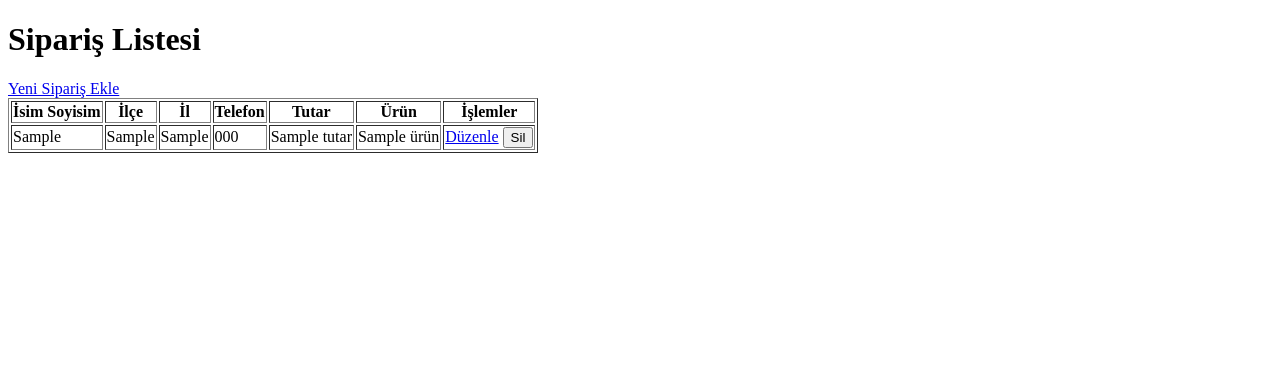
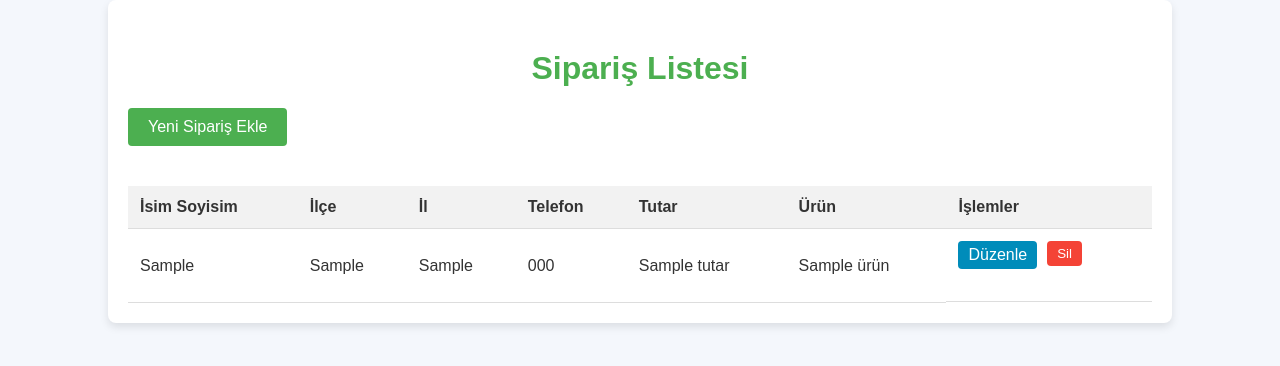
Before and after one commit to SiparisTakip/VercelSiparis, a Flask app: template templates/index.html in a window 1280 px wide. Shown: the top 366 px of the page. Run offline with Flask 3, Linux system fonts and the light colour scheme; the template is opened without the code that fills it: most values are stand-ins (such as "Sample title", 1, 10 or a date in 2020).

Commit message:
Update index.html

```diff
--- a/templates/index.html
+++ b/templates/index.html
@@ -4,11 +4,85 @@
     <meta charset="UTF-8">
     <meta name="viewport" content="width=device-width, initial-scale=1.0">
     <title>Sipariş Listesi</title>
+    <style>
+        body {
+            font-family: 'Arial', sans-serif;
+            background-color: #f4f7fc;
+            color: #333;
+            margin: 0;
+            padding: 0;
+        }
+        h1 {
+            text-align: center;
+            color: #4CAF50;
+            margin-top: 30px;
+        }
+        .container {
+            width: 80%;
+            margin: 0 auto;
+            padding: 20px;
+            background-color: #fff;
+            box-shadow: 0 4px 8px rgba(0, 0, 0, 0.1);
+            border-radius: 8px;
+        }
+        a {
+            text-decoration: none;
+            color: #fff;
+            background-color: #4CAF50;
+            padding: 10px 20px;
+            border-radius: 4px;
+            display: inline-block;
+            margin-bottom: 20px;
+            font-size: 16px;
+        }
+        a:hover {
+            background-color: #45a049;
+        }
+        table {
+            width: 100%;
+            border-collapse: collapse;
+            margin-top: 20px;
+        }
+        th, td {
+            padding: 12px;
+            text-align: left;
+            border-bottom: 1px solid #ddd;
+        }
+        th {
+            background-color: #f2f2f2;
+            font-size: 16px;
+        }
+        tr:hover {
+            background-color: #f1f1f1;
+        }
+        .btn {
+            background-color: #f44336;
+            color: #fff;
+            padding: 5px 10px;
+            border: none;
+            border-radius: 4px;
+            cursor: pointer;
+        }
+        .btn:hover {
+            background-color: #d32f2f;
+        }
+        .action-links {
+            display: flex;
+            gap: 10px;
+        }
+        .action-links a {
+            background-color: #008CBA;
+        }
+        .action-links a:hover {
+            background-color: #007bb5;
+        }
+    </style>
 </head>
 <body>
+    <div class="container">
         <h1>Sipariş Listesi</h1>
         <a href="{{ url_for('add_order') }}">Yeni Sipariş Ekle</a>
-    <table border="1">
+        <table>
             <thead>
                 <tr>
                     <th>İsim Soyisim</th>
@@ -29,15 +103,16 @@
                     <td>{{ siparis['TELEFON'] }}</td>
                     <td>{{ siparis['TUTAR'] }}</td>
                     <td>{{ siparis['ÜRÜN'] }}</td>
-                <td>
-                    <a href="{{ url_for('update_order', order_id=siparis['id']) }}">Düzenle</a>
+                    <td class="action-links">
+                        <a href="{{ url_for('update_order', order_id=siparis['id']) }}" class="btn">Düzenle</a>
                         <form action="{{ url_for('delete_order', order_id=siparis['id']) }}" method="post" style="display:inline;">
-                        <button type="submit">Sil</button>
+                            <button type="submit" class="btn">Sil</button>
                         </form>
                     </td>
                 </tr>
                 {% endfor %}
             </tbody>
         </table>
+    </div>
 </body>
 </html>
```
Lines whose indentation alone changed are shown as unchanged.
